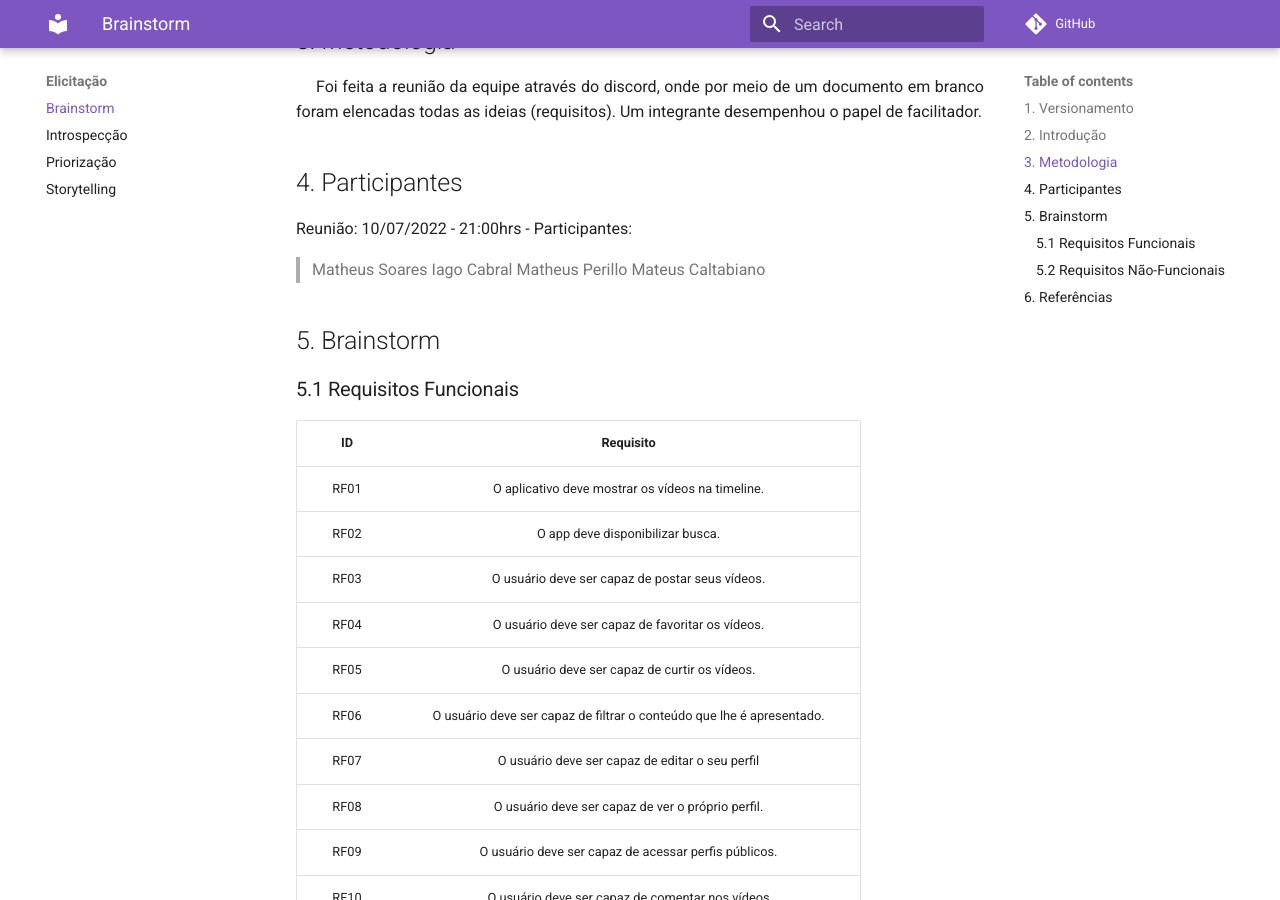
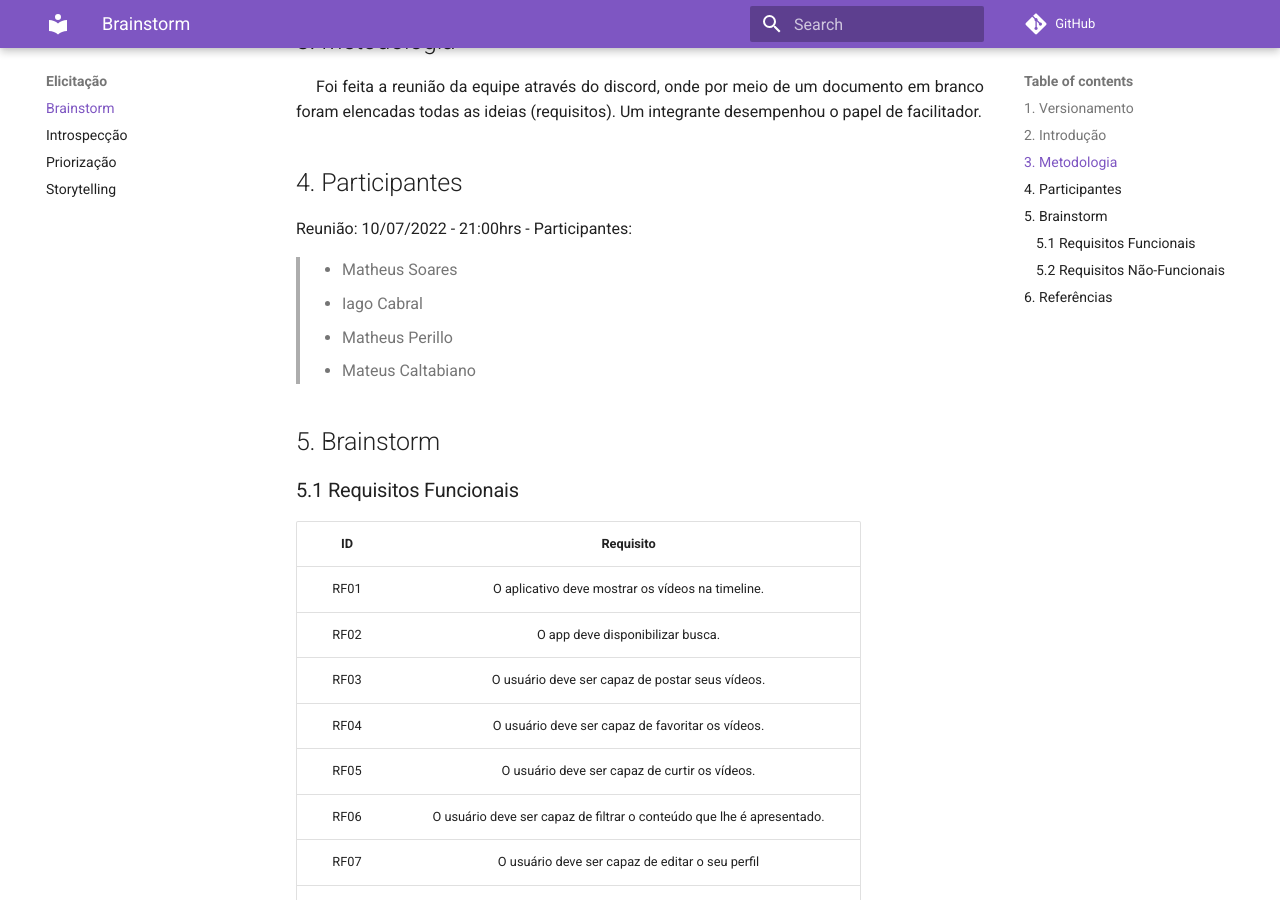
Before and after one commit to Requisitos-de-Software/2022.1-TikTok, an MkDocs documentation site: the page built from docs/elicitação/brainstorm.md, in a window 1280 px wide and 900 px high, scrolled down 664 px. Built offline with MkDocs 1.6.1 and Material for MkDocs 9.7.7, drawn with Linux system fonts in a browser that asks for light colours; comment, search, counter and statistics services are not loaded.

```diff
--- a/docs/elicitação/brainstorm.md
+++ b/docs/elicitação/brainstorm.md
@@ -20,10 +20,10 @@ Foi feita a reunião da equipe através do discord, onde por meio de um document
 ## 4. Participantes
 Reunião: 10/07/2022 - 21:00hrs
 - Participantes:
-> Matheus Soares
-> Iago Cabral
-> Matheus Perillo
-> Mateus Caltabiano
+> - Matheus Soares
+> - Iago Cabral
+> - Matheus Perillo
+> - Mateus Caltabiano
 
 
 ## 5. Brainstorm
```
